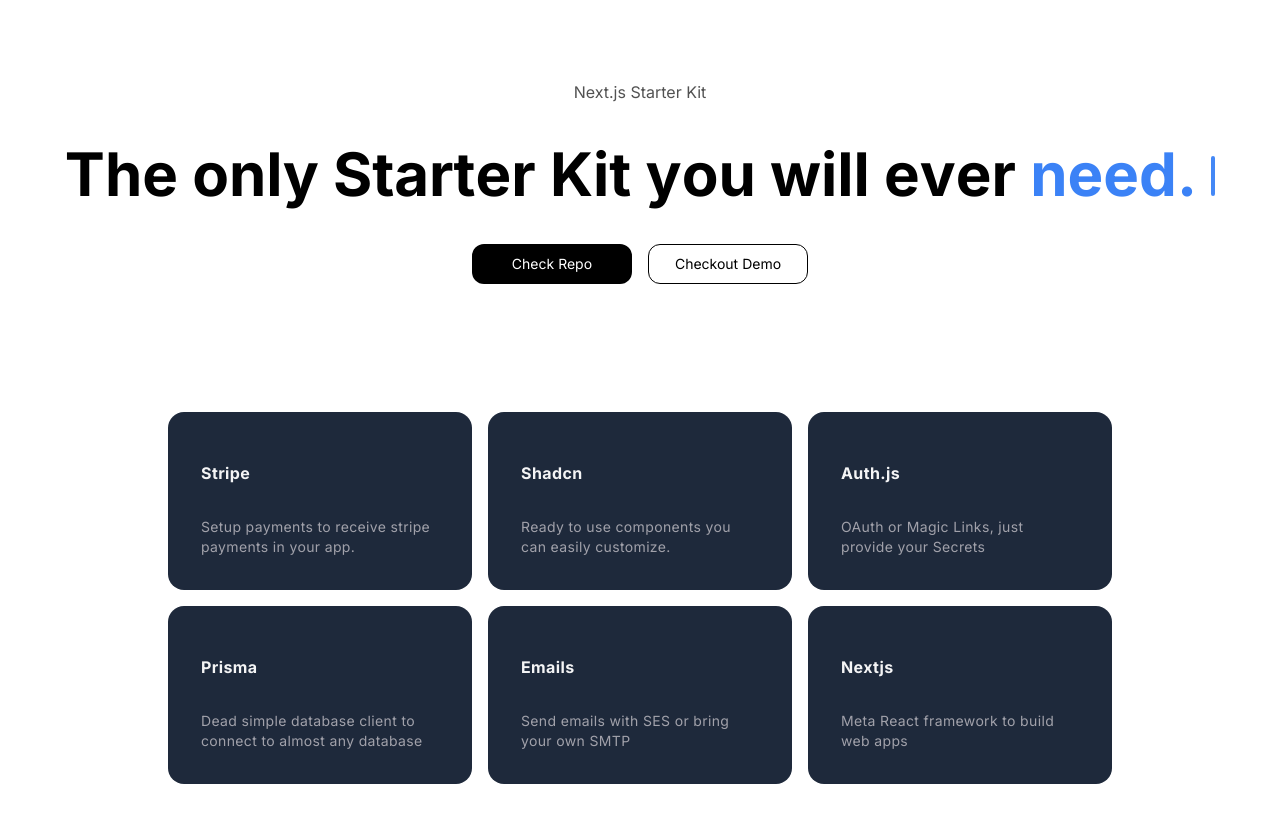
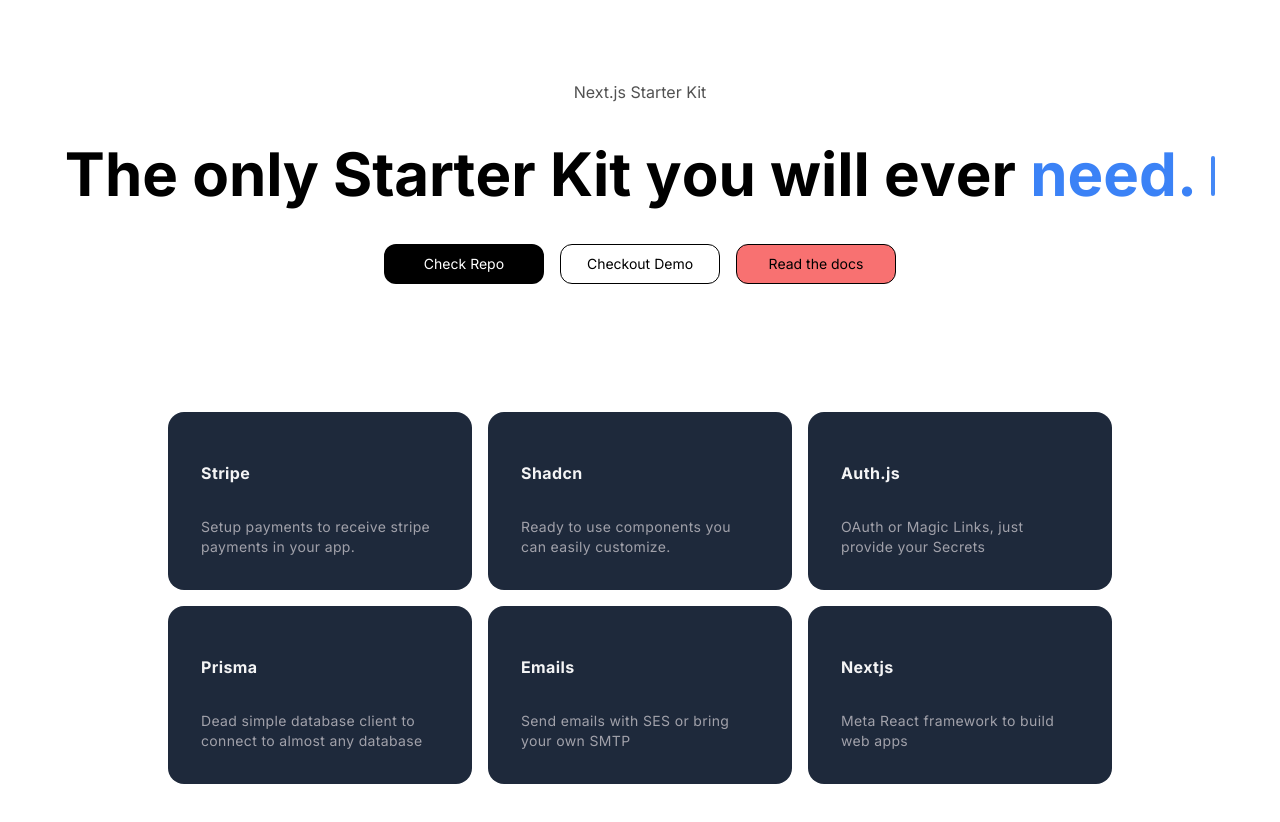
Before and after one commit to KoesterJannik/nextjs-starter-kit, a Next.js app: page / in a window 1280 px wide. Shown: the top 822 px of the page. Built offline with nearby package versions, Linux system fonts and the light colour scheme.

Commit message:
adjusted landing

```diff
--- a/src/components/ui/landing/Hero.tsx
+++ b/src/components/ui/landing/Hero.tsx
@@ -48,6 +48,14 @@
         >
           Checkout Demo
         </button>
+        <button
+          onClick={() =>
+            router.push("https://docs.nextjs-starter-kit.koesterjannik.com")
+          }
+          className="w-40 h-10 rounded-xl bg-red-400 text-black border border-black  text-sm"
+        >
+          Read the docs
+        </button>
       </div>
     </div>
   );
```
Also changed, not shown: 1 other file (tests, documents, lock files or other folders).
